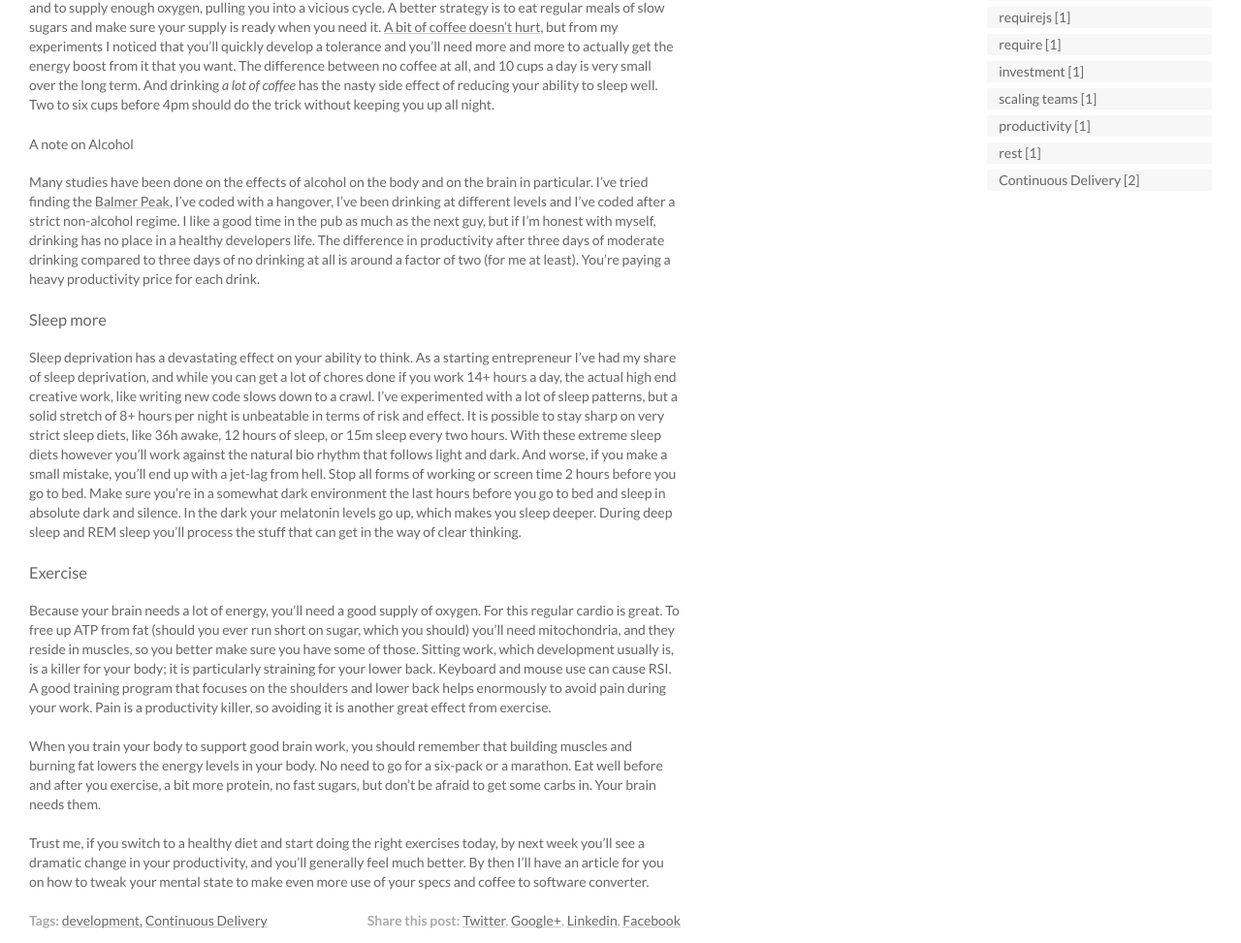
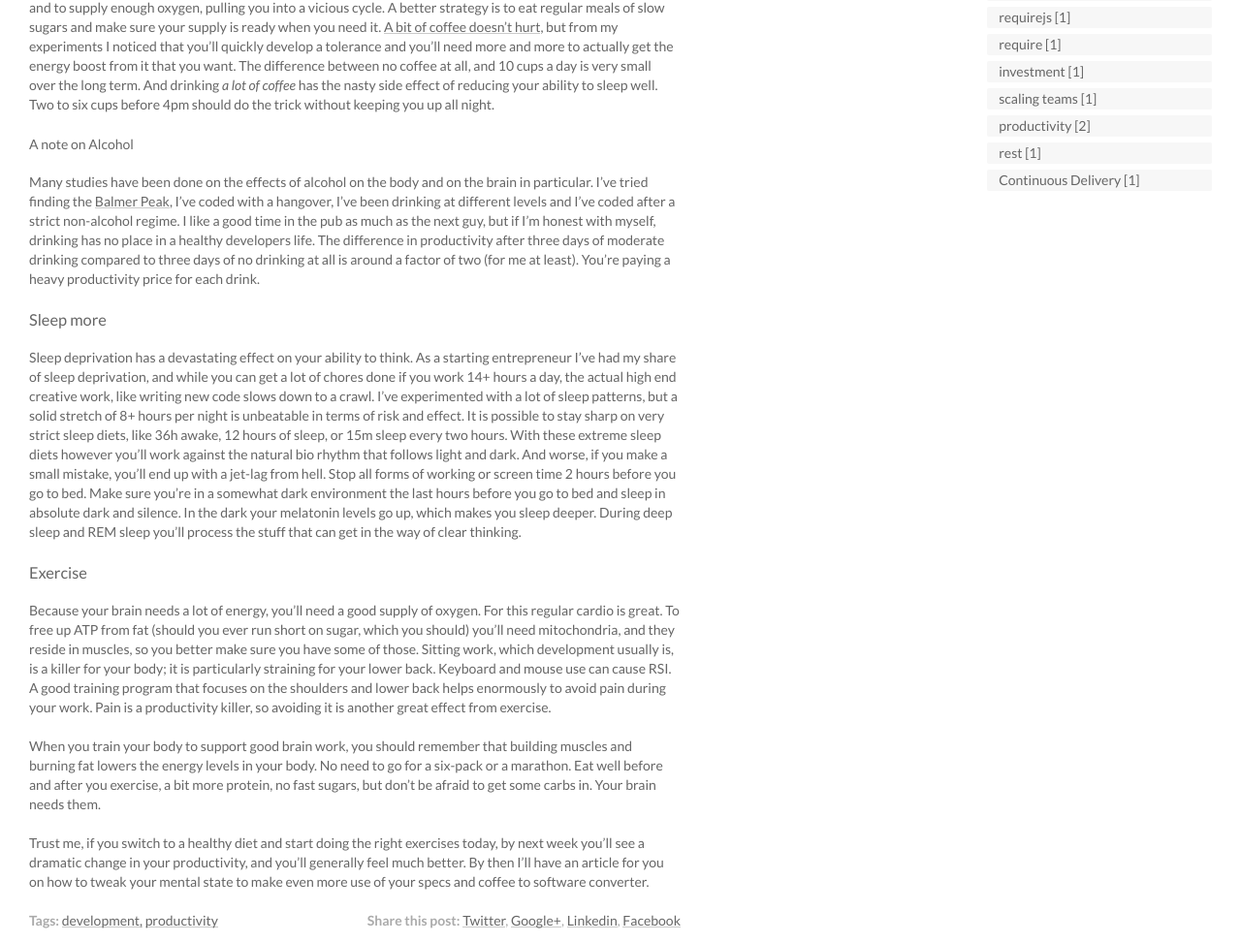
Before and after one commit to StarterSquad/startersquad.com, a Jekyll site: the page built from _posts/2014-01-28-healthy-productive-developer.md, in a window 1280 px wide. Shown: the part 947-1920 px from the top of the page at 97% size. Built offline with Jekyll 4.4.1, drawn with Linux system fonts in a browser that asks for light colours; nearby versions of some CDN libraries; a script that is not in the unit is left out; comment, search, counter and statistics services are not loaded.

Commit message:
Fixes tags

```diff
--- a/_posts/2014-01-28-healthy-productive-developer.md
+++ b/_posts/2014-01-28-healthy-productive-developer.md
@@ -4,7 +4,7 @@ title: How to be a productive developer (1)
 author: Iwein Fuld
 tags:
 - development
-- Continuous Delivery
+- productivity
 ---
 I've done a lot of experimentation around my own productivity as a developer. For what it's worth I think that the
 lessons I've learned from my failures and successes are worth sharing. Especially because in the startup community,
```
